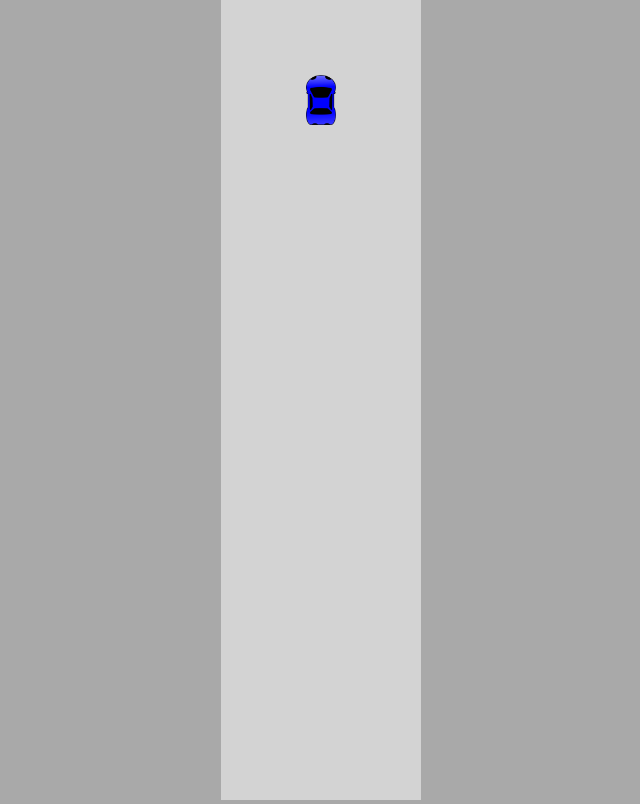
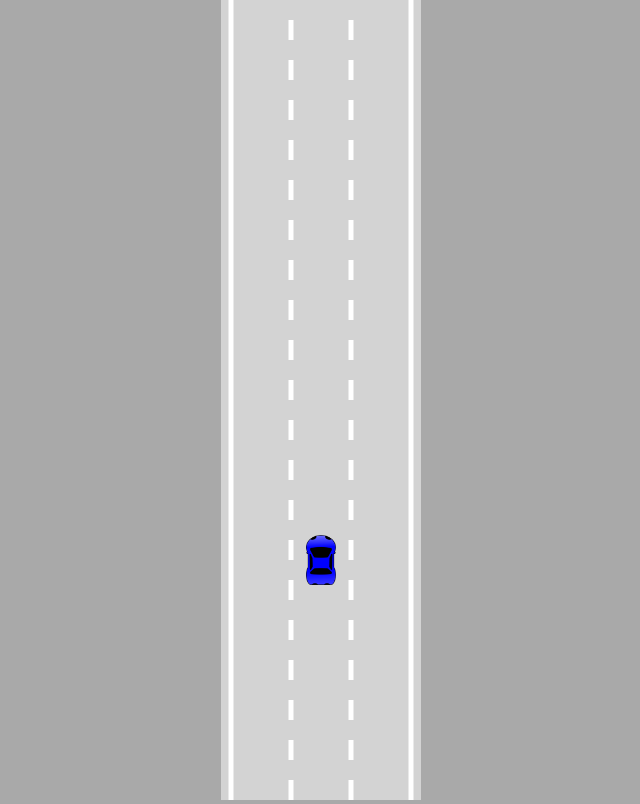
Before and after one commit to vanpeta/self-driving-js, a plain HTML site: page index.html in a window 1280 px wide. Shown: the whole page, without its empty margins (319-959 px from the left). Drawn offline with Linux system fonts and the light colour scheme.

Commit message:
adding road

```diff
--- a/index.html
+++ b/index.html
@@ -5,6 +5,8 @@
 </head>
 <body>
     <canvas id="myCanvas"></canvas>
+    <script src="utils.js"></script>
+    <script src="road.js"></script>
     <script src="controls.js"></script>
     <script src="car.js"></script>
     <script src="main.js"></script>
--- a/main.js
+++ b/main.js
@@ -2,7 +2,8 @@ const canvas = document.getElementById("myCanvas");
 canvas.width = 200;
 
 const ctx = canvas.getContext("2d");
-const car = new Car(100, 100, 30, 50);
+const road = new Road(canvas.width / 2, canvas.width * 0.9);
+const car = new Car(road.getLaneCenter(1), 100, 30, 50);
 
 
 annimate();
@@ -10,6 +11,13 @@ annimate();
 function annimate() {
     car.update();
     canvas.height = window.innerHeight;
+
+    ctx.save();
+    ctx.translate(0, -car.y + canvas.height * 0.7);
+
+    road.draw(ctx);
     car.draw(ctx);
+
+    ctx.restore();
     requestAnimationFrame(annimate);
 }
--- /dev/null
+++ b/road.js
@@ -0,0 +1,56 @@
+class Road{
+    constructor(x, width, laneCount = 3) {
+        this.x = x;
+        this.width = width;
+        this.laneCount = laneCount;
+
+        this.left = x - width/2;
+        this.right = x + width/2;
+
+        const infinity = 1000000;
+        this.top = -infinity;
+        this.bottom = infinity;
+
+        const topLeft = { x:this.left, y:this.top };
+        const topRight = { x:this.right, y:this.top };
+        const bottomLeft = { x:this.left, y:this.bottom };
+        const bottomRight = { x:this.right, y:this.bottom };
+        this.borders=[
+            [topLeft, bottomLeft],
+            [topRight, bottomRight]
+        ];
+    }
+
+    getLaneCenter(laneIndex) {
+        const laneWidth = this.width/this.laneCount;
+        return this.left + laneWidth/2 +
+            Math.min(laneIndex, this.laneCount- 1 ) * laneWidth;
+    }
+
+    draw(ctx) {
+        ctx.lineWidth = 5;
+        ctx.strokeStyle = "white";
+
+        for(let i = 1; i <= this.laneCount - 1; i++){
+            const x = lerp(
+                this.left,
+                this.right,
+                i/this.laneCount
+            );
+
+            ctx.setLineDash([20, 20]);
+            ctx.beginPath();
+            ctx.moveTo(x, this.top);
+            ctx.lineTo(x, this.bottom);
+            ctx.stroke();
+        }
+
+        ctx.setLineDash([]);
+        this.borders.forEach(border => {
+            ctx.beginPath();
+            ctx.moveTo(border[0].x, border[0].y);
+            ctx.lineTo(border[1].x, border[1].y);
+            ctx.stroke();
+        });
+    }
+}
--- /dev/null
+++ b/utils.js
@@ -0,0 +1,3 @@
+function lerp(A, B, t) {
+    return A + (B-A)*t;
+}
```
